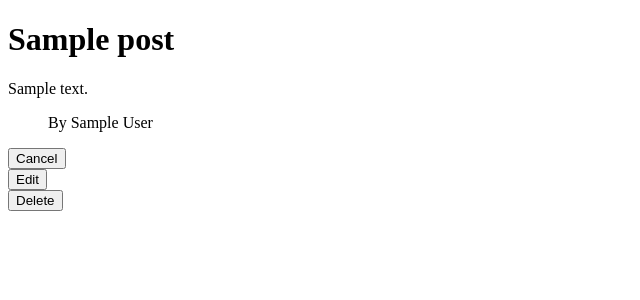
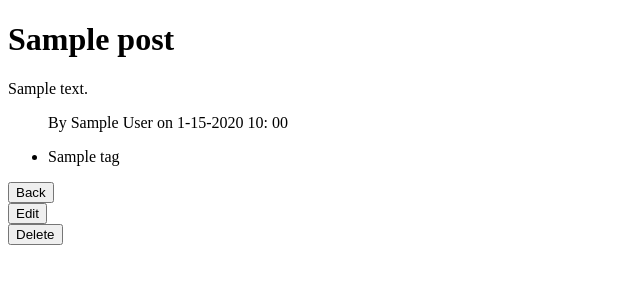
Before and after one commit to NicholasKoblitz/Blogly, a Flask app: page /posts/1 in a window 1280 px wide. Shown: the top 300 px of the page, without its empty margins (0-640 px from the left). Run offline with Flask 2, Linux system fonts and the light colour scheme; tables that the repository leaves empty hold one stand-in row (values such as "Sample post").

Commit message:
Added tags to the posts details

```diff
--- a/app.py
+++ b/app.py
@@ -72,6 +72,7 @@ def show_user_details(user_id):
 
     user = User.query.get(user_id)
     posts = Post.query.filter_by(user_id = user_id).all()
+
 
     return render_template("details.html", user=user, posts=posts)
 
@@ -153,8 +154,15 @@ def get_post(post_id):
     """Brings up the post detail page"""
 
     post = Post.query.get(post_id)
+    tags = PostTag.query.filter(PostTag.post_id == post_id).all()
+    tag_names = []
 
-    return render_template("post.html", post=post)
+    for tag in tags:
+        tag_names.append(tag.tags.name)
+
+
+
+    return render_template("post.html", post=post, tags=tag_names)
 
 
 @app.route("/posts/<int:post_id>/edit")
--- a/templates/post.html
+++ b/templates/post.html
@@ -11,12 +11,20 @@
 
     {% if post.users.id == post.user_id %}
 
-    <blockquote>By {{post.users.full_name}}</blockquote>
+    <blockquote>By {{post.users.full_name}} on  {{post.created_at.month}}-{{post.created_at.day}}-{{post.created_at.year}} {{post.created_at.strftime('%I: %M')}}</blockquote>
 
     {% endif %}
 
-    <form action="/users/{{post.users.id}}">
-        <button>Cancel</button>
+    <ul>
+        {% for tag in tags %}
+
+            <li>{{tag}}</li>
+
+        {% endfor %}
+    </ul>
+
+    <form action="/">
+        <button>Back</button>
     </form>
     <form action="/posts/{{post.id}}/edit">
         <button>Edit</button>
```
